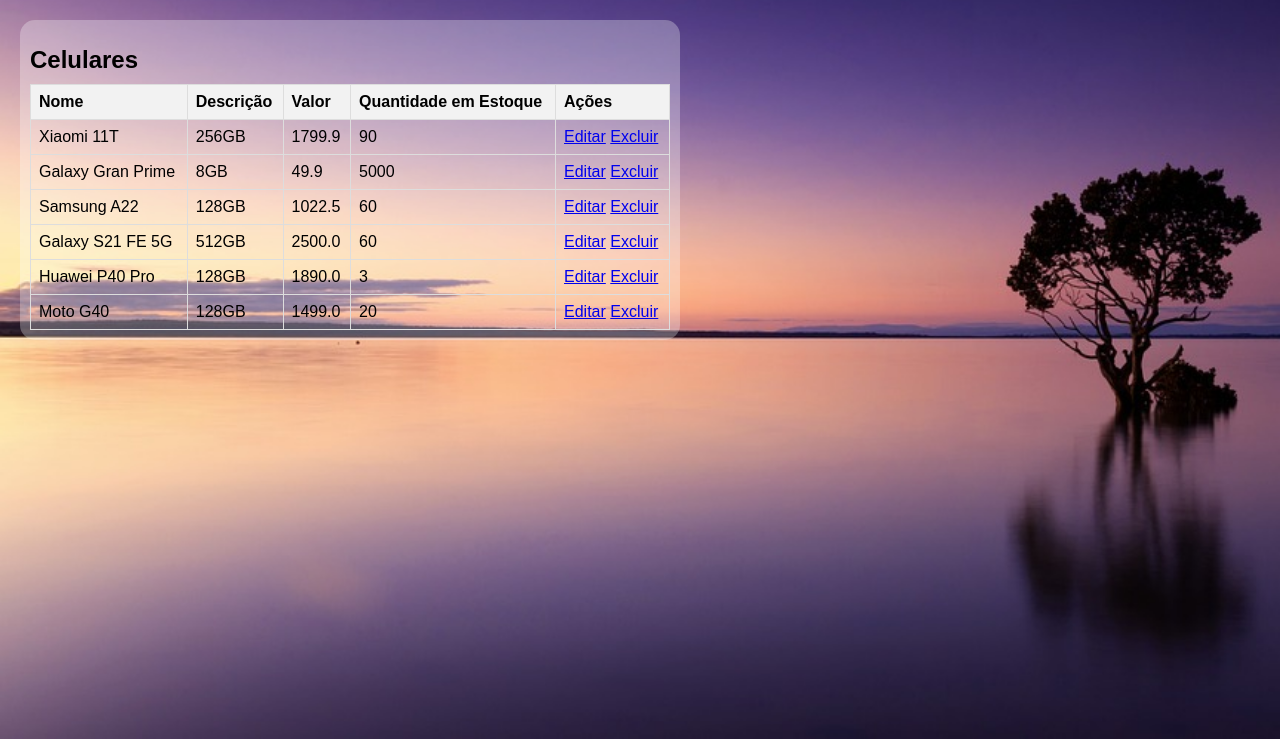
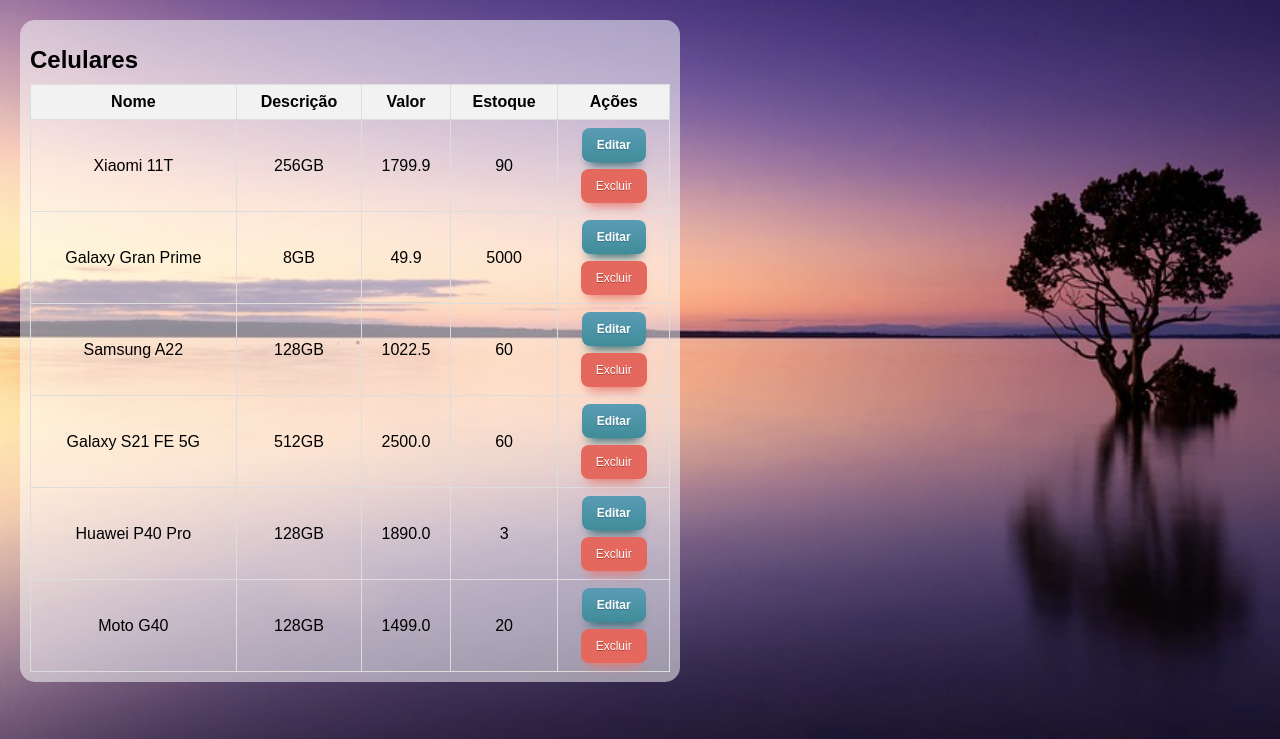
Before and after one commit to peregrinno/ISI-02, a Flask app: page / in a window 1280 px wide. Shown: the part 61-800 px from the top of the page. Run offline with Flask 2, Linux system fonts and the light colour scheme; a user stored in the database is signed in; data comes from the database, SQL or seed files in the repository; both versions use the stored data as it was after the commit.

Commit message:
Estiliza botões

```diff
--- a/static/css/style.css
+++ b/static/css/style.css
@@ -27,7 +27,7 @@
 
   main {
     margin: 20px;
-    background: #ffffff4a;
+    background: #ffffff85;
     padding: 10px;
     border-radius: 15px;
     width: 50%;
@@ -47,11 +47,57 @@
   table td {
     border: 1px solid #ddd;
     padding: 8px;
-    text-align: left;
+    text-align: center;
   }
 
   table th {
     background-color: #f2f2f2;
+  }
+
+  .btnEditar {
+    box-shadow: 0px 10px 11px -7px #276873;
+    background: linear-gradient(to bottom, #599bb3 5%, #408c99 100%);
+    background-color: #599bb3;
+    border-radius: 8px;
+    display: inline-block;
+    cursor: pointer;
+    color: #ffffff;
+    font-family: Arial;
+    font-size: 12px;
+    font-weight: bold;
+    padding: 10px 15px;
+    text-decoration: none;
+    text-shadow: 0px 1px 0px #3d768a;
+    margin-bottom: 7px;
+  }
+  .btnEditar:hover {
+    background:linear-gradient(to bottom, #408c99 5%, #599bb3 100%);
+    background-color:#408c99;
+  }
+  .btnEditar:active {
+    position:relative;
+    top:1px;
+  }
+
+  .btnExcluir {
+    box-shadow: 0px 10px 11px -7px #e67a73;
+    background-color: #e4685d;
+    border-radius: 8px;
+    display: inline-block;
+    cursor: pointer;
+    color: #ffffff;
+    font-family: Arial;
+    font-size: 12px;
+    padding: 10px 15px;
+    text-decoration: none;
+    text-shadow: 0px 1px 0px #b23e35;
+  }
+  .btnExcluir:hover {
+    background-color:#eb675e;
+  }
+  .btnExcluir:active {
+    position:relative;
+    top:1px;
   }
 
   form {
--- a/templates/index.html
+++ b/templates/index.html
@@ -10,7 +10,7 @@
         <th>Nome</th>
         <th>Descrição</th>
         <th>Valor</th>
-        <th>Quantidade em Estoque</th>
+        <th>Estoque</th>
         <th>Ações</th>
       </tr>
     </thead>
@@ -22,8 +22,9 @@
           <td>{{ celular[3] }}</td>
           <td>{{ celular[4] }}</td>
           <td>
-            <a href="{{ url_for('edit', id=celular[0]) }}">Editar</a>
-            <a href="{{ url_for('delete', id=celular[0]) }}">Excluir</a>
+            <a href="{{ url_for('edit', id=celular[0]) }}" class="btnEditar">Editar</a>
+            <br>
+            <a href="{{ url_for('delete', id=celular[0]) }}" class="btnExcluir">Excluir</a>
           </td>
         </tr>
       {% endfor %}
```
Also changed, not shown: celulares.db.
